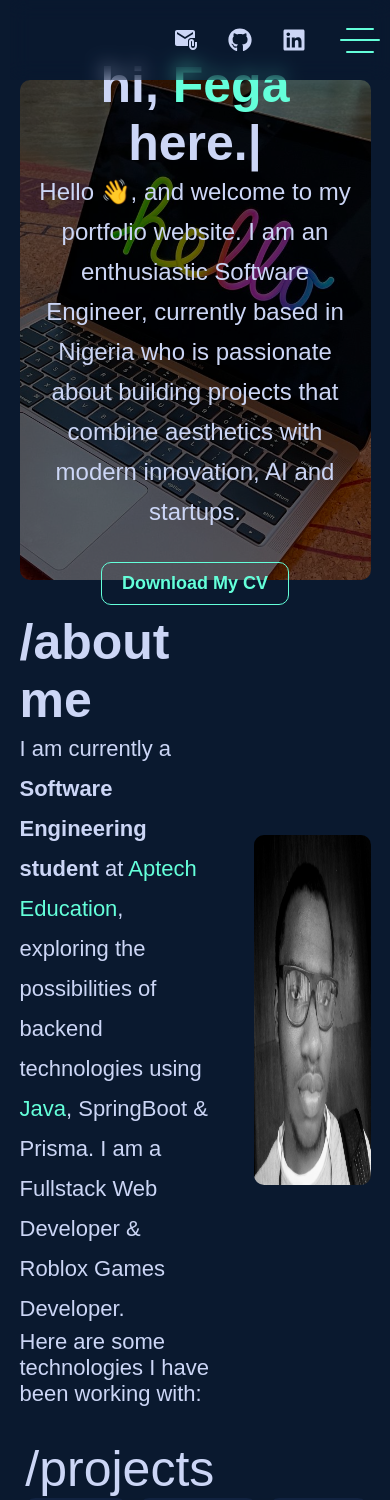
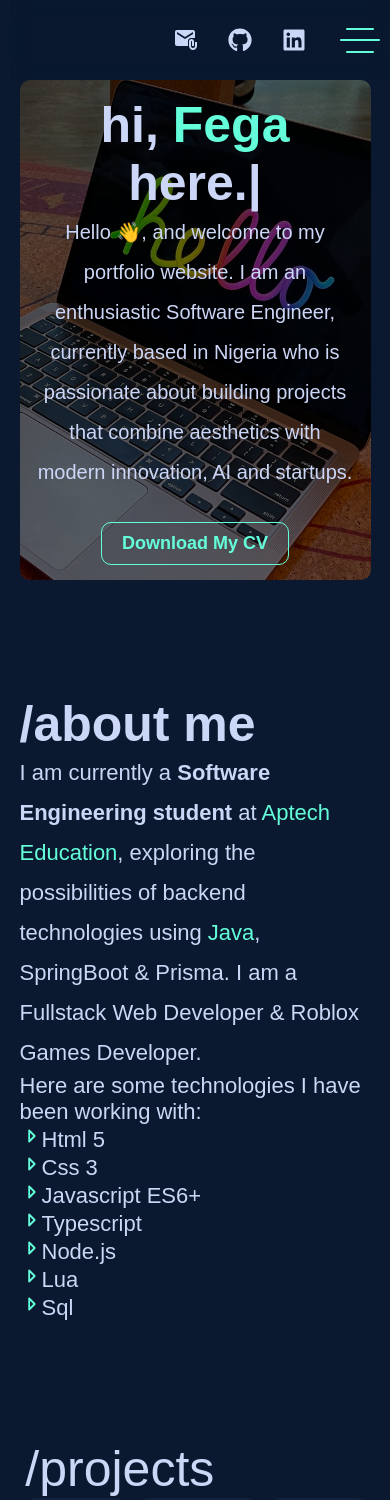
Before and after one commit to danielzfega/MyPortfolio, a React (Vite) app: page / in a window 390 px wide. Shown: the top 1500 px of the page. Built offline with nearby package versions, Linux system fonts and the light colour scheme; a web font is replaced by a local one.

Commit message:
About section responsiveness

```diff
--- a/src/App.css
+++ b/src/App.css
@@ -14,6 +14,7 @@ body{
   margin: 0;
   font-family: Poppins, sans-serif;
   background-color: #0a192f;
+  /* background-color: black; */
   color: black;
   width: 100%;
   height: 100vh;
@@ -41,10 +42,14 @@ body{
     filter: blur(250px)
   } */
 }
-
+/* .mainContainer{
+  display: flex;
+  flex-direction: column;
+  align-items: center;
+} */
 main{
   width: min(1300px, 100%);
-  margin: aut0;
+  margin: 0;
   /* display: flex;
   flex-direction: column;
   gap: 10px; */
--- a/src/App.jsx
+++ b/src/App.jsx
@@ -20,7 +20,7 @@ function App() {
   };
   return (
     <>
-      <main>
+      <main className='mainContainer'>
         <Navbar scrollToSection={scrollToSection} refs={{ homeRef, aboutRef, projectsRef, expRef }} />
         <main>
           <section ref={homeRef}><Home /></section>
--- a/src/components/About/About.css
+++ b/src/components/About/About.css
@@ -44,6 +44,8 @@
   border-radius: 10px;
   width: 100%;
   height: 100%;
+  /* background-color: black !important;
+  background-blend-mode: darken; */
 }
 .techStack{
   width: 100%;
@@ -71,3 +73,22 @@
 .techStack::-webkit-scrollbar-track {
   background-color: #696969; /* Background color of the scrollbar track */
 }
+
+@media screen and (max-width: 1200px) {
+  .aboutImg{
+    width: 350px;
+  }
+}
+
+@media screen and (max-width: 921px) {
+  /* .about{
+    background-color: black;
+  } */
+  .aboutImg{
+    display: none;
+  }
+  .aboutTxt{
+    width: 90%;
+    /* border: 1px solid white; */
+  }
+}
--- a/src/components/Home/Home.css
+++ b/src/components/Home/Home.css
@@ -190,3 +190,8 @@
         width: 90%;
     }
 }
+@media screen and (max-width: 780px) {
+    .intro{
+        font-size: 20px !important;
+    }
+}
--- a/src/components/Navbar/Navbar.css
+++ b/src/components/Navbar/Navbar.css
@@ -6,6 +6,7 @@
 header{
     position: sticky;
     width: min(1300px, 100%);
+    /* width: 100%; */
     height: 80px;
     top: 0;
     /* background-color: rgb(153, 127, 51); */
@@ -14,6 +15,7 @@ header{
     display: flex;
     justify-content: space-between;
     background-color: #0a192f42;
+    /* background-color: rgb(255, 255, 255); */
     /* padding-left: 60px; */
     align-items: center;
     /* gap: 50px; */
```
